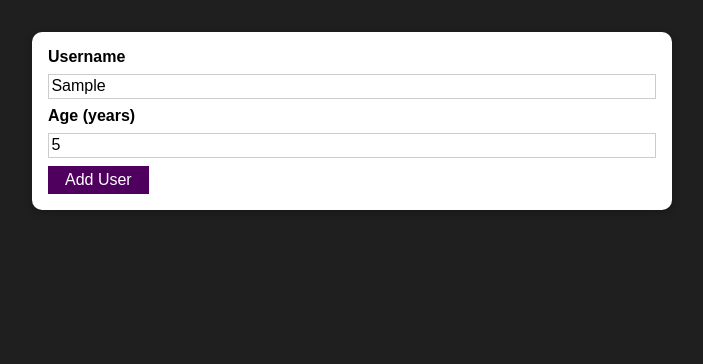
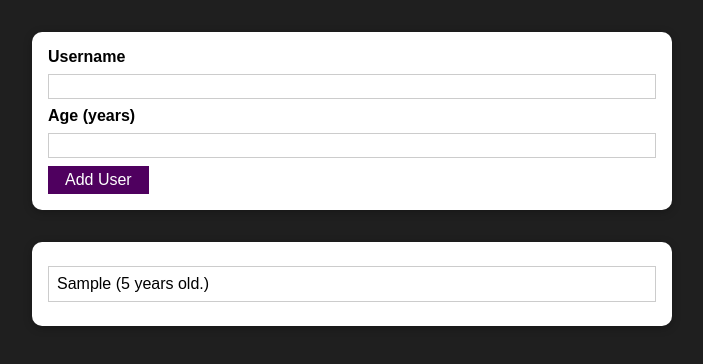
Before and after one commit to biancabuleu/02-reactCompleteGuide, a React (Create React App) app: page / in a window 1280 px wide. Both pictures are taken after typing "Sample", "5" into the empty fields and a click on the button "Add User". Shown: the top 364 px of the page, without its empty margins (288-991 px from the left). Built offline with nearby package versions, Linux system fonts and the light colour scheme.

Commit message:
Finished Section 8

```diff
--- a/src/App.js
+++ b/src/App.js
@@ -1,11 +1,24 @@
-import React from "react";
+import React, { useState } from "react";
 
 import AddUser from "./components/Users/AddUser";
+import UsersList from "./components/Users/UsersList";
 
 function App() {
+  const [usersList, setUsersList] = useState([]);
+
+  const addUserHandler = (userName, userAge) => {
+    setUsersList((prevUsersList) => {
+      return [
+        ...prevUsersList,
+        { name: userName, age: userAge, id: Math.random().toString() },
+      ];
+    });
+  };
+
   return (
     <div>
-      <AddUser />
+      <AddUser onAddUser={addUserHandler} />
+      <UsersList users={usersList} />
     </div>
   );
 }
--- /dev/null
+++ b/src/components/UI/ErrorModal.js
@@ -0,0 +1,25 @@
+import React from "react";
+import Card from "./Card";
+import classes from "./ErrorModal.module.css";
+import Button from "./Button";
+
+const ErrorModal = (props) => {
+  return (
+    <div>
+      <div className={classes.backdrop} onClick={props.onConfirm} />
+      <Card className={classes.modal}>
+        <header className={classes.header}>
+          <h2>{props.title}</h2>
+        </header>
+        <div className={classes.content}>
+          <p>{props.message}</p>
+        </div>
+        <footer className={classes.actions}>
+          <Button onClick={props.onConfirm}>Okay</Button>
+        </footer>
+      </Card>
+    </div>
+  );
+};
+
+export default ErrorModal;
--- /dev/null
+++ b/src/components/UI/ErrorModal.module.css
@@ -0,0 +1,45 @@
+.backdrop {
+  position: fixed;
+  top: 0;
+  left: 0;
+  width: 100%;
+  height: 100vh;
+  z-index: 10;
+  background: rgba(0, 0, 0, 0.75);
+}
+
+.modal {
+  position: fixed;
+  top: 30vh;
+  left: 10%;
+  width: 80%;
+  z-index: 100;
+  overflow: hidden;
+}
+
+.header {
+  background: #4f005f;
+  padding: 1rem;
+}
+
+.header h2 {
+  margin: 0;
+  color: white;
+}
+
+.content {
+  padding: 1rem;
+}
+
+.actions {
+  padding: 1rem;
+  display: flex;
+  justify-content: flex-end;
+}
+
+@media (min-width: 768px) {
+  .modal {
+    left: calc(50% - 20rem);
+    width: 40rem;
+  }
+}
--- a/src/components/Users/AddUser.js
+++ b/src/components/Users/AddUser.js
@@ -2,15 +2,35 @@
 import Card from "../UI/Card";
 import classes from "./AddUser.module.css";
 import Button from "../UI/Button";
+import ErrorModal from "../UI/ErrorModal";
 
-const AddUser = () => {
+const AddUser = (props) => {
   const [enteredUsername, setEnteredUsername] = useState("");
   const [enteredAge, setEnteredAge] = useState("");
+  const [error, setError] = useState();
 
   const addUserHandler = (event) => {
     event.preventDefault();
 
-    console.log(enteredUsername + " " + enteredAge);
+    if (enteredUsername.trim().length === 0 || enteredAge.trim().length === 0) {
+      setError({
+        title: "Invalid input",
+        message: "Please enter a valid name and age.",
+      });
+      return;
+    }
+
+    if (+enteredAge < 1) {
+      setError({
+        title: "Invalid age",
+        message: "Please enter a valid age (>0).",
+      });
+      return;
+    }
+    props.onAddUser(enteredUsername, enteredAge);
+
+    setEnteredUsername("");
+    setEnteredAge("");
   };
 
   const usernameChangeHandler = (event) => {
@@ -21,16 +41,39 @@
     setEnteredAge(event.target.value);
   };
 
+  const errorHandler = () => {
+    setError(null);
+  };
+
   return (
+    <div>
+      {error && (
+        <ErrorModal
+          title={error.title}
+          message={error.message}
+          onConfirm={errorHandler}
+        />
+      )}
       <Card className={classes.input}>
         <form onSubmit={addUserHandler}>
           <label htmlFor="username">Username</label>
-        <input id="username" type="text" onChange={usernameChangeHandler} />
+          <input
+            id="username"
+            type="text"
+            value={enteredUsername}
+            onChange={usernameChangeHandler}
+          />
           <label htmlFor="age">Age (years)</label>
-        <input id="age" type="number" onChange={ageChangeHandler} />
+          <input
+            id="age"
+            type="number"
+            value={enteredAge}
+            onChange={ageChangeHandler}
+          />
           <Button type="submit">Add User</Button>
         </form>
       </Card>
+    </div>
   );
 };
 
--- /dev/null
+++ b/src/components/Users/UsersList.js
@@ -0,0 +1,19 @@
+import React from "react";
+import Card from "../UI/Card";
+import classes from "./UsersList.module.css";
+
+const UsersList = (props) => {
+  return (
+    <Card className={classes.users}>
+      <ul>
+        {props.users.map((user) => (
+          <li key={user.id}>
+            {user.name} ({user.age} years old.)
+          </li>
+        ))}
+      </ul>
+    </Card>
+  );
+};
+
+export default UsersList;
--- /dev/null
+++ b/src/components/Users/UsersList.module.css
@@ -0,0 +1,16 @@
+.users {
+  margin: 2rem auto;
+  width: 90%;
+  max-width: 40rem;
+}
+
+.users ul {
+  list-style: none;
+  padding: 1rem;
+}
+
+.users li {
+  border: 1px solid #ccc;
+  margin: 0.5rem 0;
+  padding: 0.5rem;
+}
```
Lines whose indentation alone changed are shown as unchanged.
